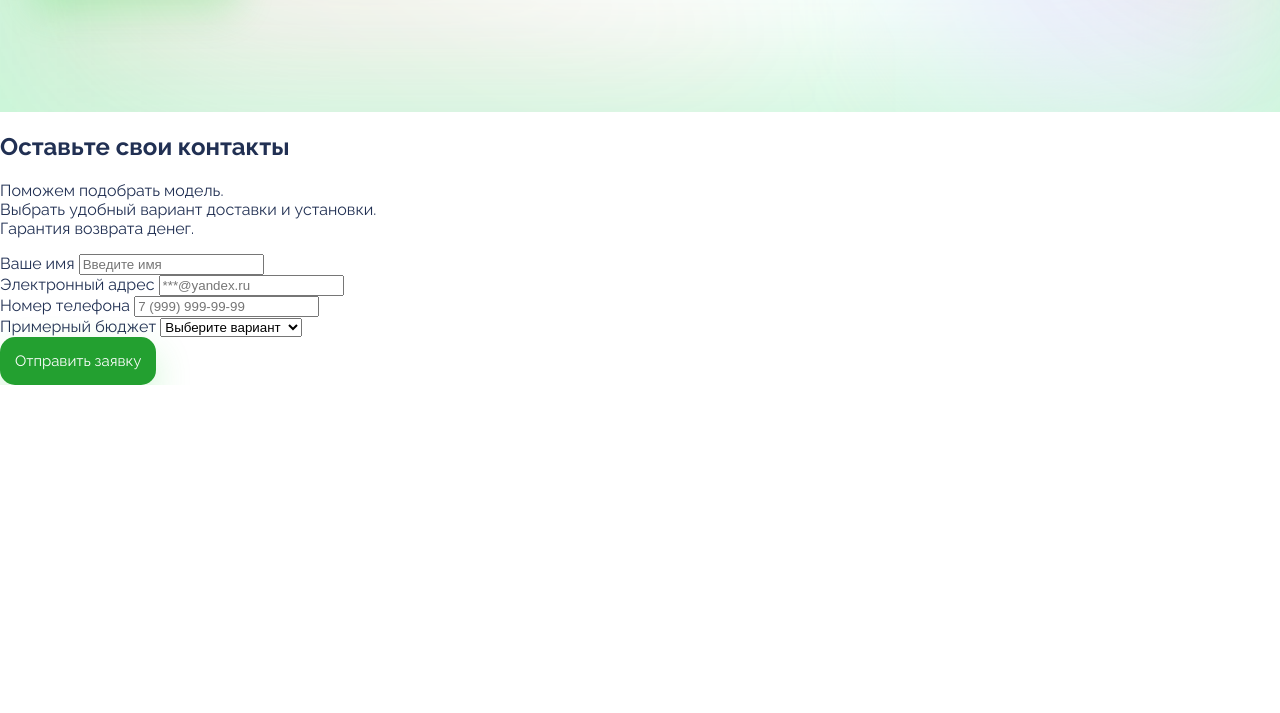
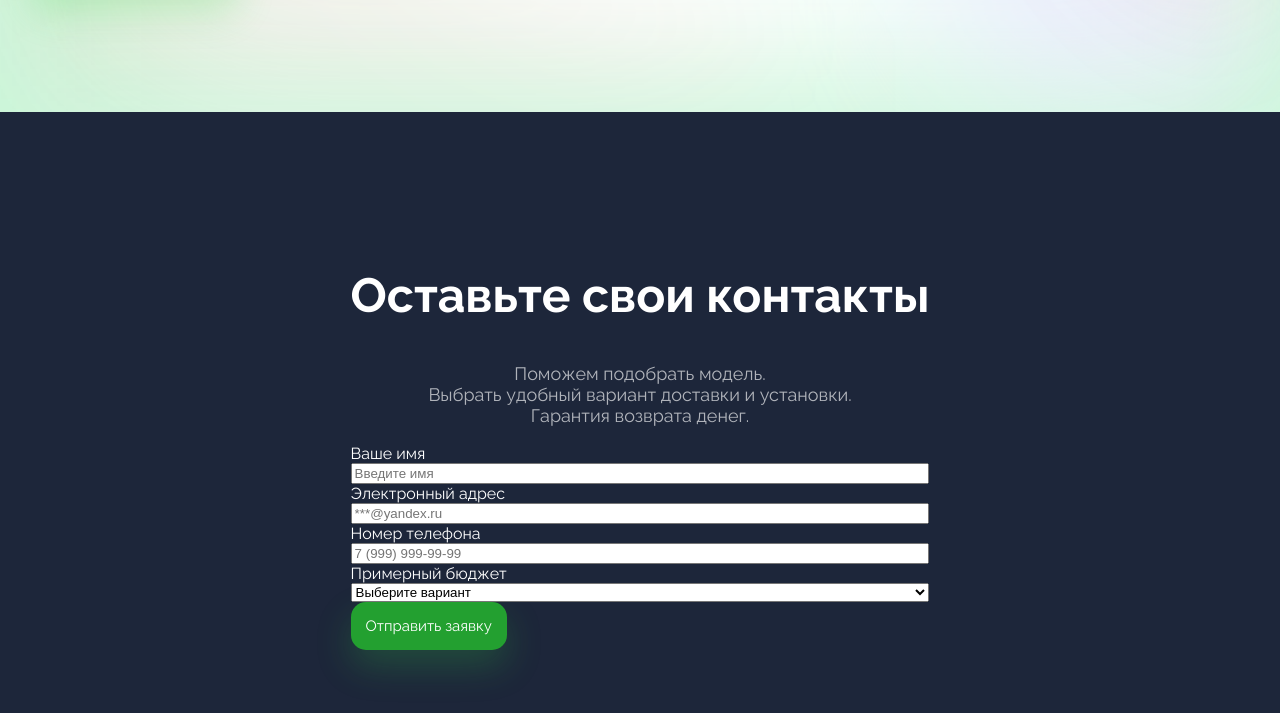
Before and after one commit to Simka2521/green-corp-landing, a plain HTML site: page index.html in a window 1280 px wide. Shown: the part 709-1422 px from the top of the page. Before the commit the page ends 1094 px from the top, so only its background shows below. Drawn offline with Linux system fonts and the light colour scheme.

Commit message:
Добавление формы

```diff
--- a/main.css
+++ b/main.css
@@ -67,3 +67,27 @@ header {
    .about__info {
     max-width: 550px;
   }
+  .form__container {
+    width: 550px;
+  }
+  .form {
+    display: flex;
+    align-items: center;
+    justify-content: center;
+    background-color: #1D263A;
+    color: #fff;
+    padding-top: 115px; padding-bottom: 115px;
+    text-align: center;
+  }
+  .form h1 {
+    font-size: 48px;
+  }
+  .form p {
+    font-size: 18px;
+    opacity: 0.65;
+  }
+  .form__group {
+    display: flex;
+    flex-direction: column;
+    text-align: left;
+  }
```
